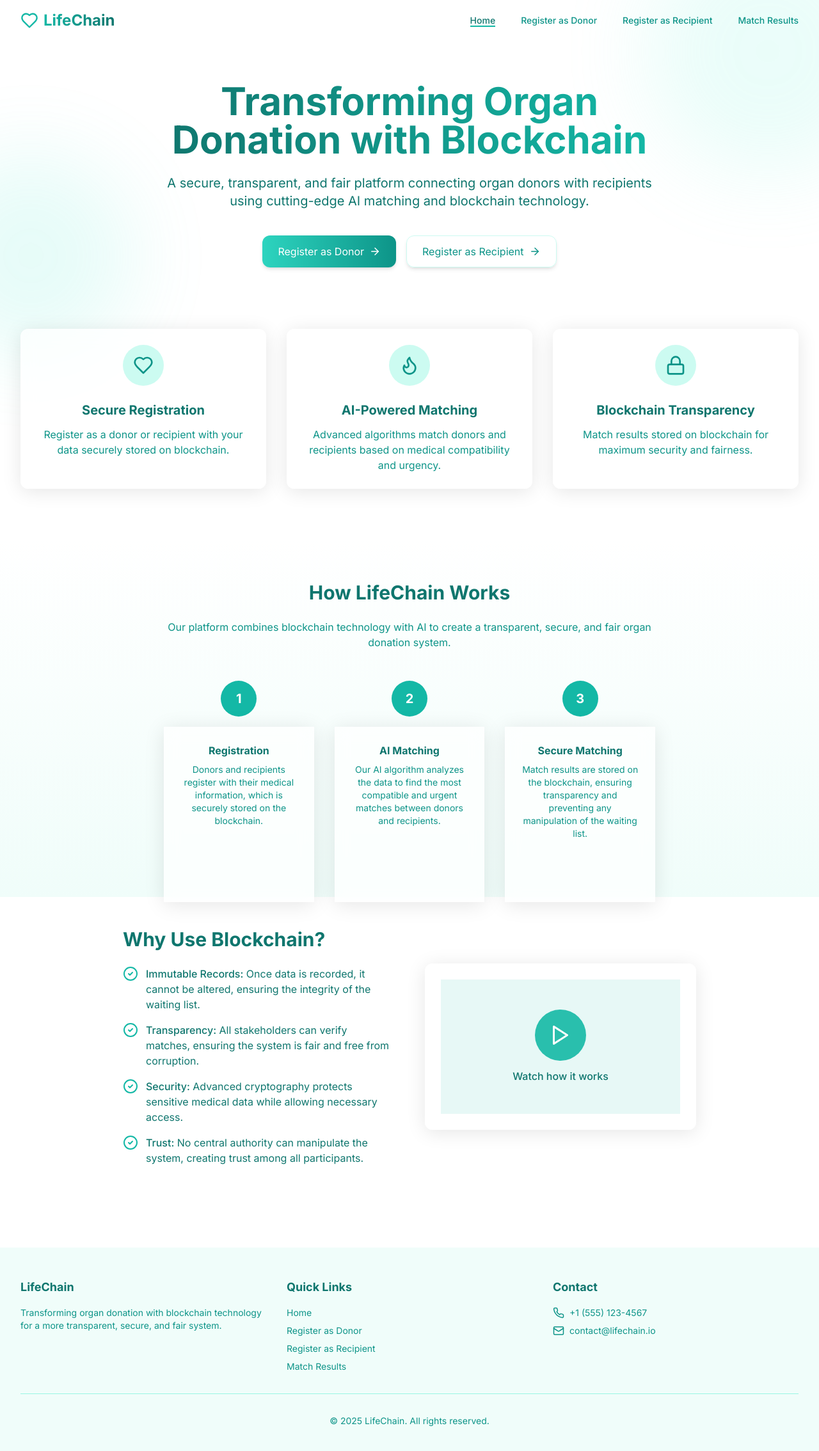
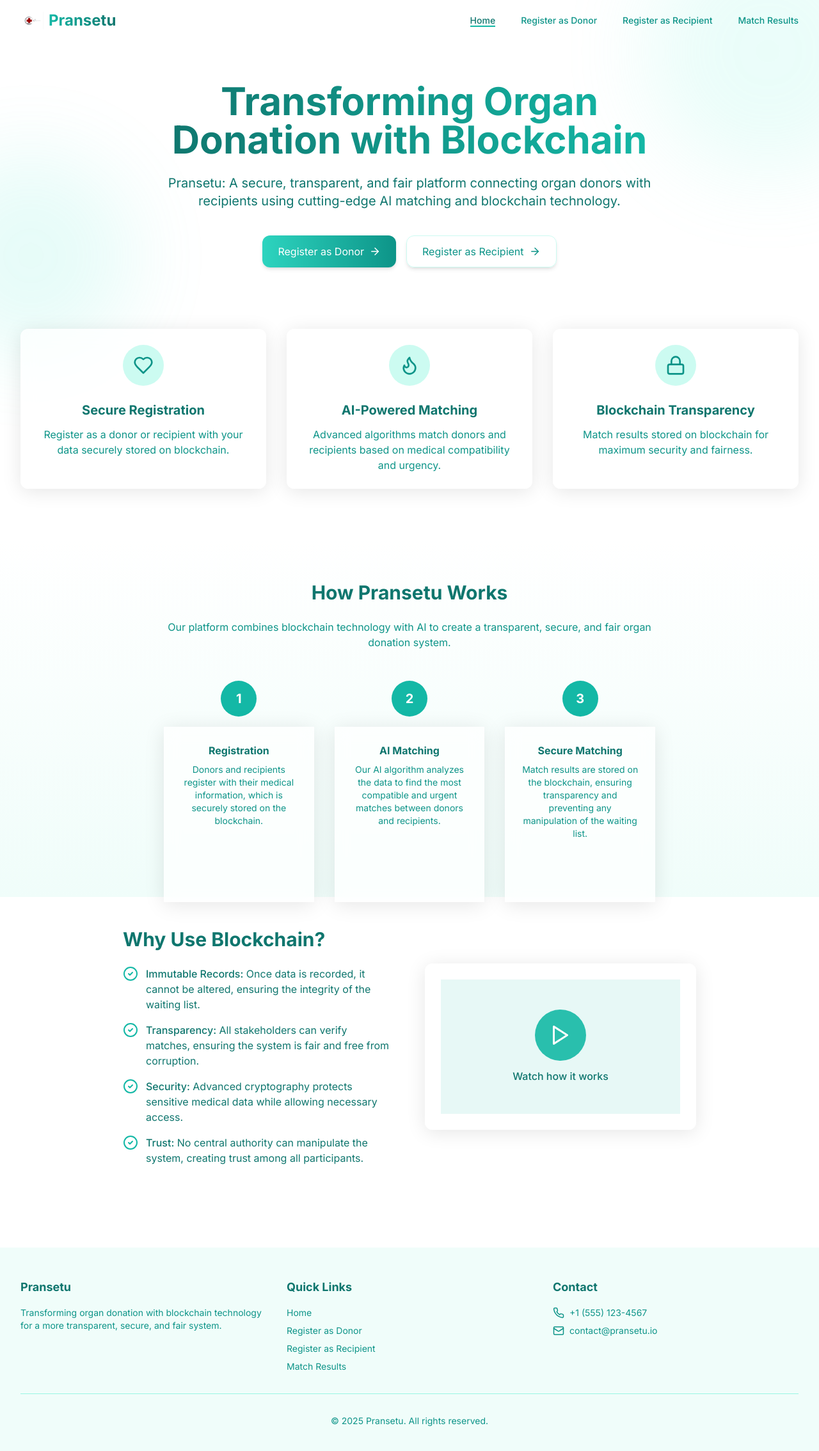
Before and after one commit to Vanshikanimwal/pransetu-frontend, a React (Vite) app: page / in a window 1280 px wide. Shown: the top 2268 px of the page at 64% size. Built offline with nearby package versions, Linux system fonts and the light colour scheme.

Commit message:
Rename project and add logo
Rename the project to pransetu and add the website's logo.

```diff
--- a/index.html
+++ b/index.html
@@ -1,14 +1,15 @@
+
 <!DOCTYPE html>
 <html lang="en">
   <head>
     <meta charset="UTF-8" />
     <meta name="viewport" content="width=device-width, initial-scale=1.0" />
-    <title>teal-scan-haven</title>
-    <meta name="description" content="Lovable Generated Project" />
-    <meta name="author" content="Lovable" />
+    <title>Pransetu</title>
+    <meta name="description" content="A secure, transparent, and fair platform connecting organ donors with recipients using blockchain technology" />
+    <meta name="author" content="Pransetu" />
 
-    <meta property="og:title" content="Lovable Generated Project" />
-    <meta property="og:description" content="Lovable Generated Project" />
+    <meta property="og:title" content="Pransetu" />
+    <meta property="og:description" content="A secure, transparent, and fair platform connecting organ donors with recipients using blockchain technology" />
     <meta property="og:type" content="website" />
     <meta property="og:image" content="https://lovable.dev/opengraph-image-p98pqg.png" />
 
--- a/src/components/HeroSection.tsx
+++ b/src/components/HeroSection.tsx
@@ -19,7 +19,7 @@ const HeroSection = () => {
             Transforming Organ Donation with Blockchain
           </h1>
           <p className="text-lg md:text-xl text-teal-700 mb-10">
-            A secure, transparent, and fair platform connecting organ donors with recipients using
+            Pransetu: A secure, transparent, and fair platform connecting organ donors with recipients using
             cutting-edge AI matching and blockchain technology.
           </p>
 
--- a/src/components/Logo.tsx
+++ b/src/components/Logo.tsx
@@ -1,6 +1,5 @@
 
 import React from "react";
-import { Heart } from "lucide-react";
 
 interface LogoProps {
   size?: "sm" | "md" | "lg";
@@ -13,11 +12,23 @@ const Logo = ({ size = "md" }: LogoProps) => {
     lg: "text-3xl",
   };
 
+  const logoSizes = {
+    sm: 28,
+    md: 36,
+    lg: 44,
+  };
+
   return (
     <div className={`flex items-center gap-2 ${sizeClasses[size]}`}>
-      <Heart className="text-teal-500 animate-pulse-soft" size={size === "lg" ? 36 : size === "md" ? 28 : 24} />
+      <img
+        src="/lovable-uploads/23b9b01d-7751-43bc-9de9-3a5ff250eb93.png"
+        alt="Pransetu Logo"
+        className="object-contain"
+        width={logoSizes[size]}
+        height={logoSizes[size]}
+      />
       <span className="font-bold bg-gradient-to-r from-teal-500 to-teal-700 bg-clip-text text-transparent">
-        LifeChain
+        Pransetu
       </span>
     </div>
   );
--- a/src/pages/Index.tsx
+++ b/src/pages/Index.tsx
@@ -1,4 +1,3 @@
-
 import React from "react";
 import HeroSection from "@/components/HeroSection";
 
@@ -9,7 +8,7 @@ const Index = () => {
 
       <section className="page-container py-16 bg-gradient-to-b from-white to-teal-50">
         <div className="max-w-3xl mx-auto text-center">
-          <h2 className="section-title">How LifeChain Works</h2>
+          <h2 className="section-title">How Pransetu Works</h2>
           <p className="text-teal-600 mb-12">
             Our platform combines blockchain technology with AI to create a transparent,
             secure, and fair organ donation system.
@@ -177,7 +176,7 @@ const Index = () => {
         <div className="max-w-7xl mx-auto px-4 sm:px-6 lg:px-8">
           <div className="grid grid-cols-1 md:grid-cols-3 gap-8">
             <div>
-              <h3 className="text-lg font-bold text-teal-700 mb-4">LifeChain</h3>
+              <h3 className="text-lg font-bold text-teal-700 mb-4">Pransetu</h3>
               <p className="text-teal-600 text-sm">
                 Transforming organ donation with blockchain technology for a more transparent,
                 secure, and fair system.
@@ -230,14 +229,14 @@ const Index = () => {
                     <rect width="20" height="16" x="2" y="4" rx="2" />
                     <path d="m22 7-8.97 5.7a1.94 1.94 0 0 1-2.06 0L2 7" />
                   </svg>
-                  contact@lifechain.io
+                  contact@pransetu.io
                 </li>
               </ul>
             </div>
           </div>
 
           <div className="border-t border-teal-200 mt-8 pt-8 text-center text-sm text-teal-600">
-            <p>&copy; {new Date().getFullYear()} LifeChain. All rights reserved.</p>
+            <p>&copy; {new Date().getFullYear()} Pransetu. All rights reserved.</p>
           </div>
         </div>
       </footer>
```
Also changed, not shown: public/lovable-uploads/23b9b01d-7751-43bc-9de9-3a5ff250eb93.png (added).
